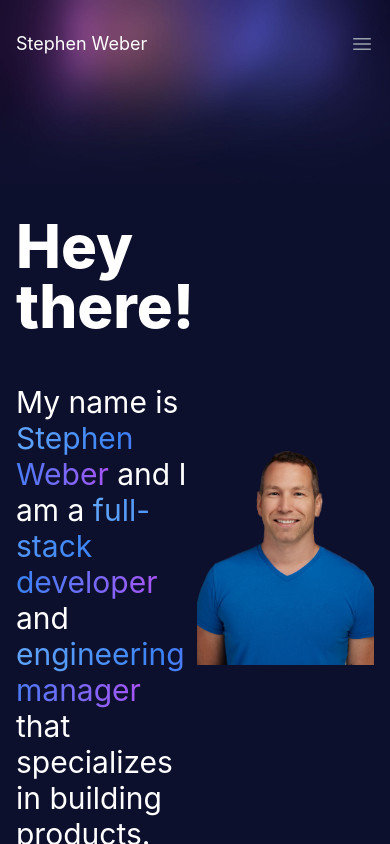
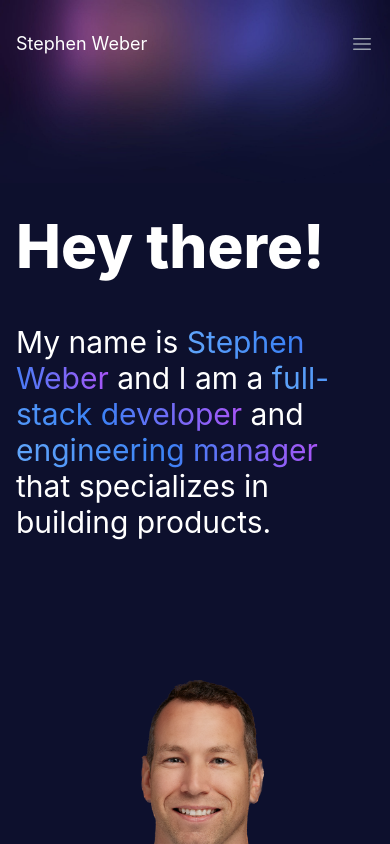
Before and after one commit to weber-stephen/stephenweber.io_next, a Next.js app: page / in a window 390 px wide. Shown: the top 844 px of the page. Built offline with nearby package versions, Linux system fonts and the light colour scheme.

Commit message:
Updating and fixing image

```diff
--- a/components/hero.tsx
+++ b/components/hero.tsx
@@ -1,11 +1,13 @@
+import Image from "next/image";
+
 export default function Hero() {
     return (
       <section>
         <div className="mx-auto px-4 mb-24">
-          <div className="grid h-full items-center gap-1 grid-cols-2">
+          <div className="grid h-full h-screen items-center gap-1 grid-cols-2">
 
           <div
-              className="col-span-1 flex h-full flex-col items-center justify-center py-10 sm:col-span-2 md:col-span-1"
+              className="col-span-2 flex h-full flex-col items-center justify-center py-10 md:col-span-1 lg:col-span-1"
             >
               <div className="mt-12 mb-12 max-w-lg mx-auto text-white">
                   <h1 className="block text-white text-6xl font-extrabold">Hey there!</h1>
@@ -15,9 +17,12 @@ export default function Hero() {
               </div>
             </div>
             <div
-              className="col-span-1 flex h-full flex-col items-center justify-center py-10 sm:col-span-2 md:col-span-1"
+              className="relative col-span-2 flex md:h-full flex-col items-center justify-center py-10 md:col-span-1 lg:col-span-1 min-h-[400px]"
             >
-              <img src="/assets/stephen-weber.png" />
+              <Image src="/assets/stephen-weber.png" alt="Stephen Weber"
+                layout="fill"
+                className="min-h-full"
+                objectFit="contain" />
             </div>
 
           </div>
--- a/components/navbar.tsx
+++ b/components/navbar.tsx
@@ -22,10 +22,8 @@ export default function Navbar() {
             <div className="flex items-center flex-1 md:absolute md:inset-y-0 md:left-0">
               <div className="flex items-center justify-between w-full md:w-auto">
                 <Link href="/">
-                  <a >
-                    <span className="sr-only">Stephen Weber</span>
-                    <span className="text-white text-lg inline">Stephen Weber</span>
-                  </a>
+                  <span className="sr-only">Stephen Weber</span>
+                  <span className="text-white text-lg inline">Stephen Weber</span>
                 </Link>
                 <div className="-mr-2 flex items-center md:hidden">
                   <Popover.Button className="rounded-md p-2 inline-flex items-center justify-center text-gray-400 hover:text-indigo-500 hover:bg-indigo-800 focus:outline-none focus:ring-2 focus:ring-inset focus:ring-indigo-500">
```
Also changed, not shown: package.json (+4 -4 lines), 1 other file (tests, documents, lock files or other folders).
